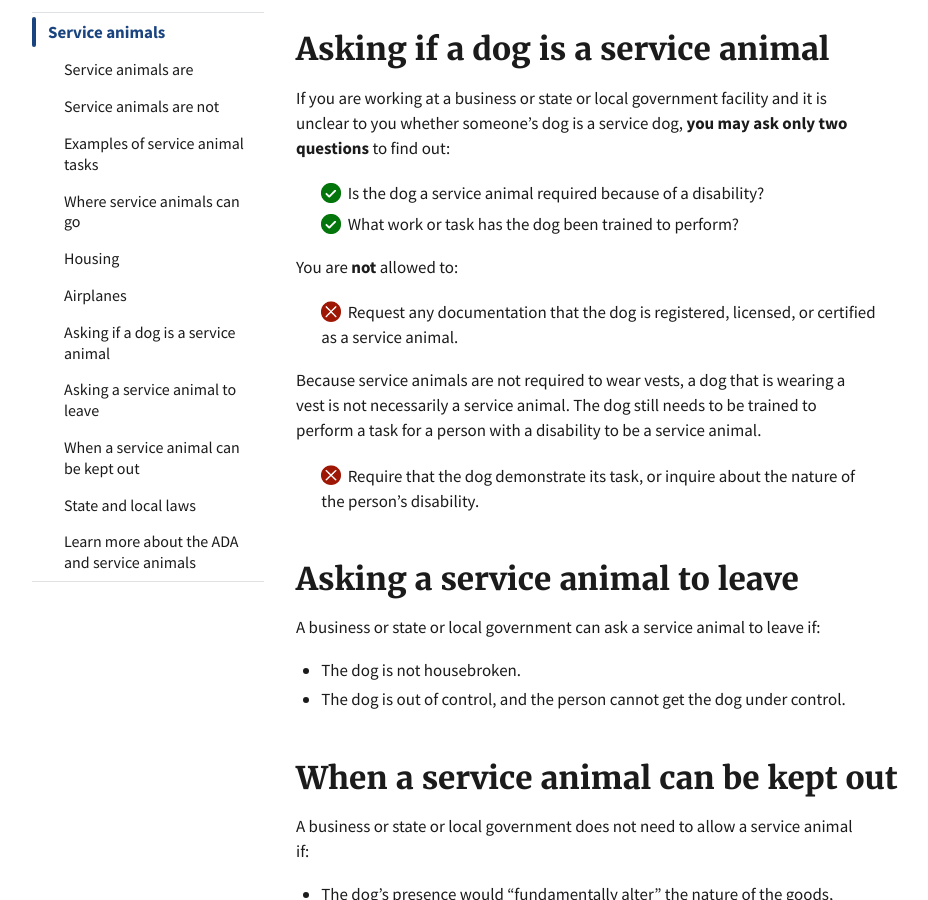
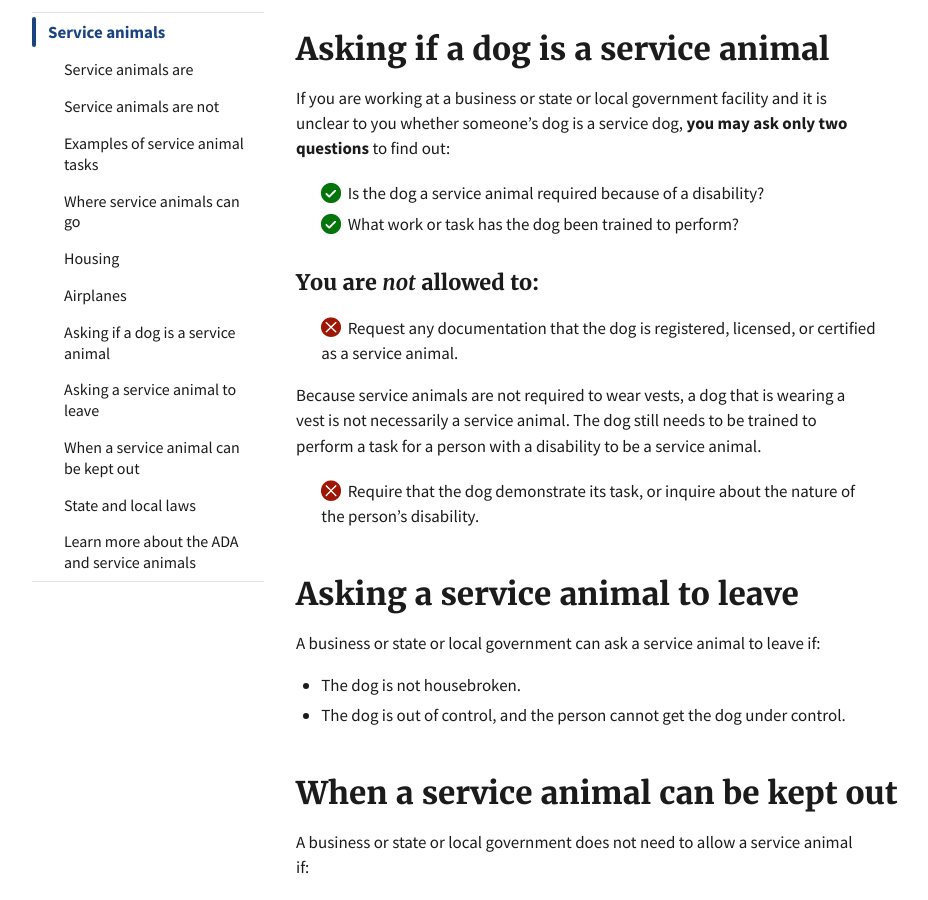
Before and after one commit to 18F/ada-sandbox, a Jekyll site: the page built from pages/page.md, in a window 1280 px wide and 900 px high, scrolled down 2551 px. Shown: the whole window, without its empty margins (128-1056 px from the left). Built offline with Jekyll 4.4.1, drawn with Linux system fonts in a browser that asks for light colours.

Commit message:
Minor edits

```diff
--- a/_config.yml
+++ b/_config.yml
@@ -5,7 +5,7 @@ description: This is the site description.
 # This is used for adding an edit this page link to the footer
 github_info:
   organization: 18F
-  repository: ada-sndbox
+  repository: ada-sandbox
   default_branch: main
 
 # Configuration for setting the site width to 100%
--- a/pages/page.md
+++ b/pages/page.md
@@ -106,7 +106,7 @@ If you are working at a business or state or local government facility and it is
   <li>{% include yes.html %} What work or task has the dog been trained to perform?</li>
 </ul>
 
-You are **not** allowed to:
+### You are *not* allowed to:
 <ul style="list-style: none;">
   <li>{% include no.html %} Request any documentation that the dog is registered, licensed, or certified as a service animal.</li>
 </ul>
```
